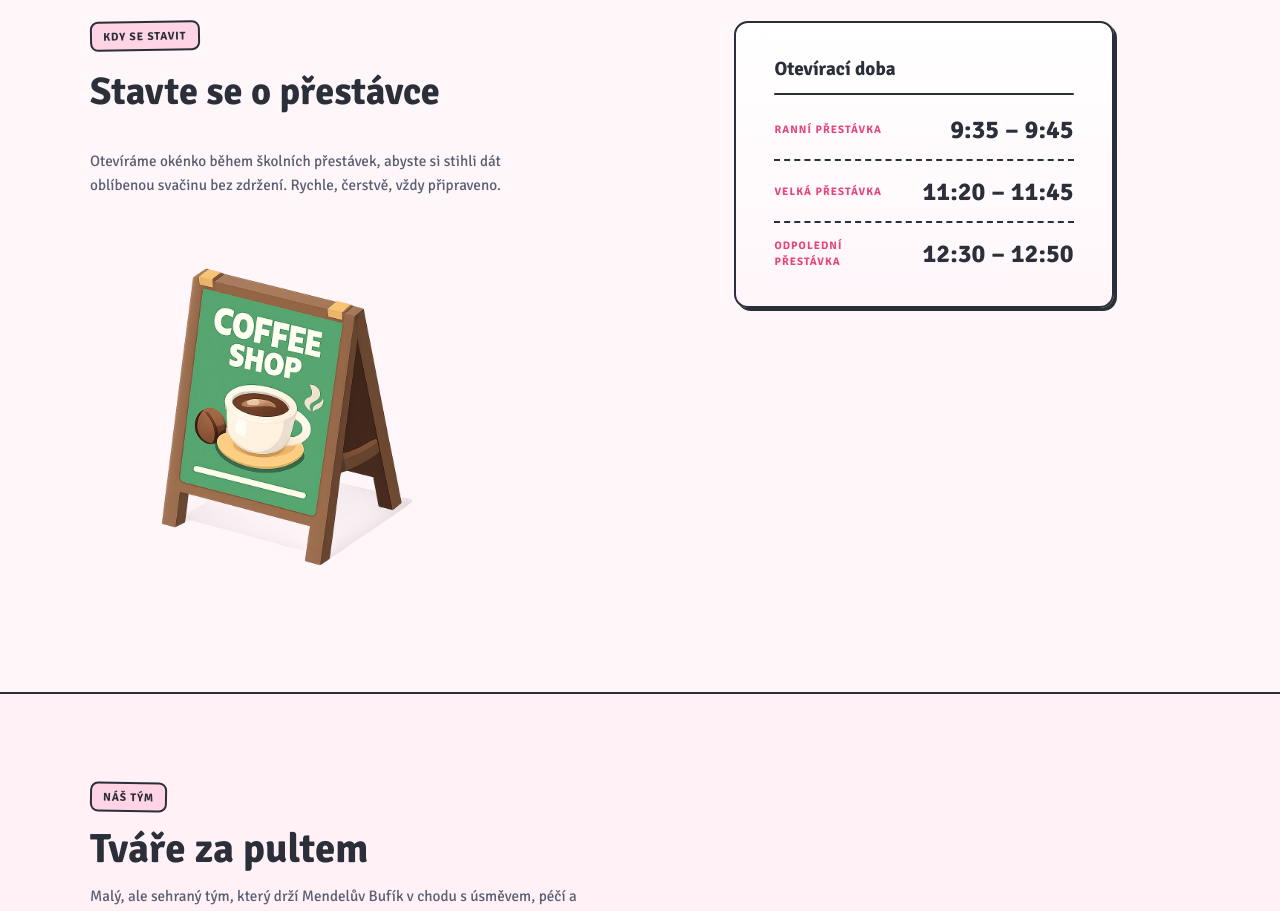
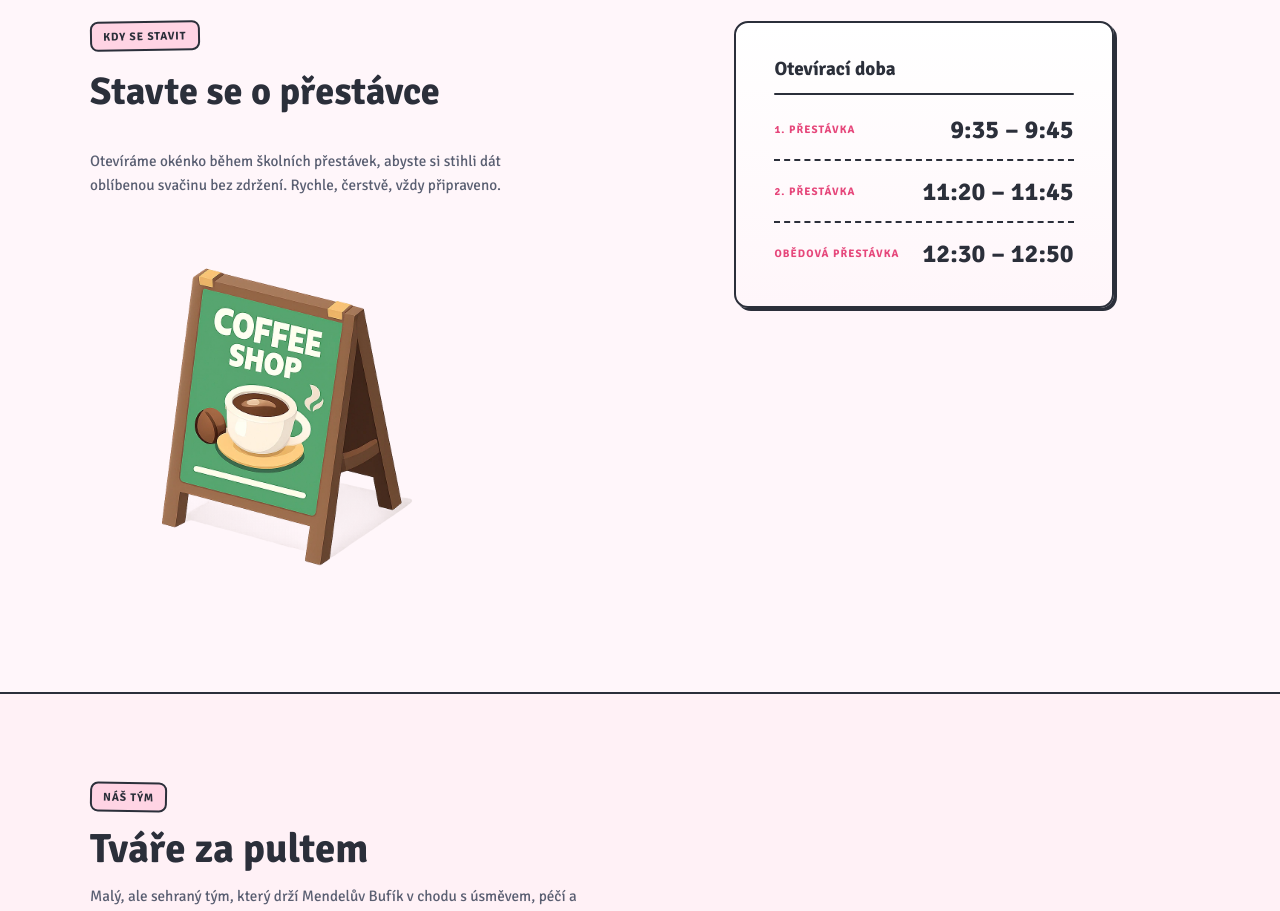
Before and after one commit to StepanBlaha/mendels_bufik, a React (Vite) app: page / in a window 1280 px wide. Shown: the part 2880-3791 px from the top of the page. Built offline with nearby package versions, Linux system fonts and the light colour scheme.

Commit message:
Update OpeningHours.tsx

```diff
--- a/src/components/OpeningHours/OpeningHours.tsx
+++ b/src/components/OpeningHours/OpeningHours.tsx
@@ -2,9 +2,9 @@ import styles from "./OpeningHours.module.css";
 import coffeeSign from "../../assets/images/coffee_sign.png";
 
 const timeSlots = [
-  { label: "Ranní přestávka", time: "9:35 – 9:45" },
-  { label: "Velká přestávka", time: "11:20 – 11:45" },
-  { label: "Odpolední přestávka", time: "12:30 – 12:50" },
+  { label: "1. přestávka", time: "9:35 – 9:45" },
+  { label: "2. přestávka", time: "11:20 – 11:45" },
+  { label: "Obědová přestávka", time: "12:30 – 12:50" },
 ];
 
 export default function OpeningHours() {
```
